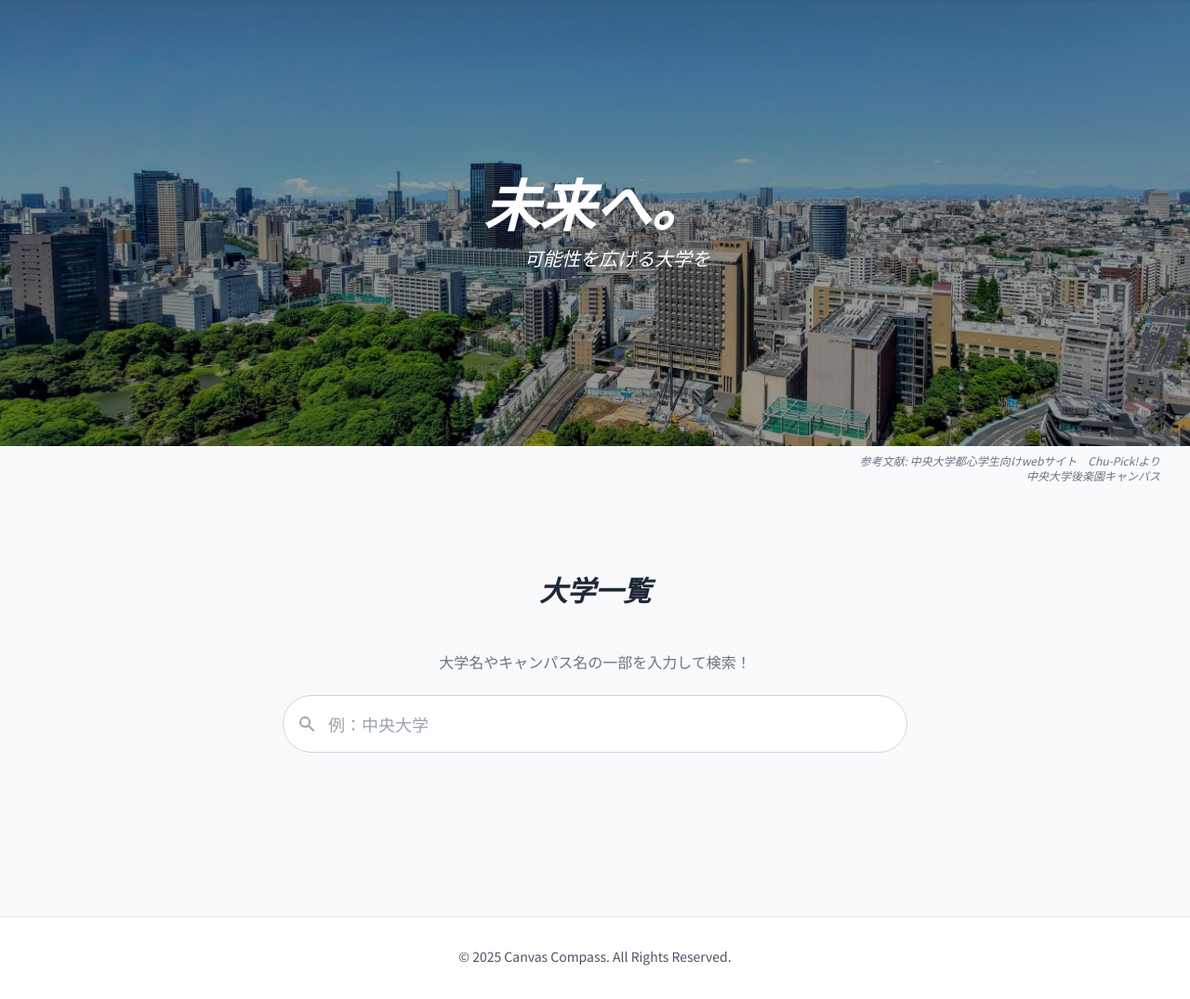
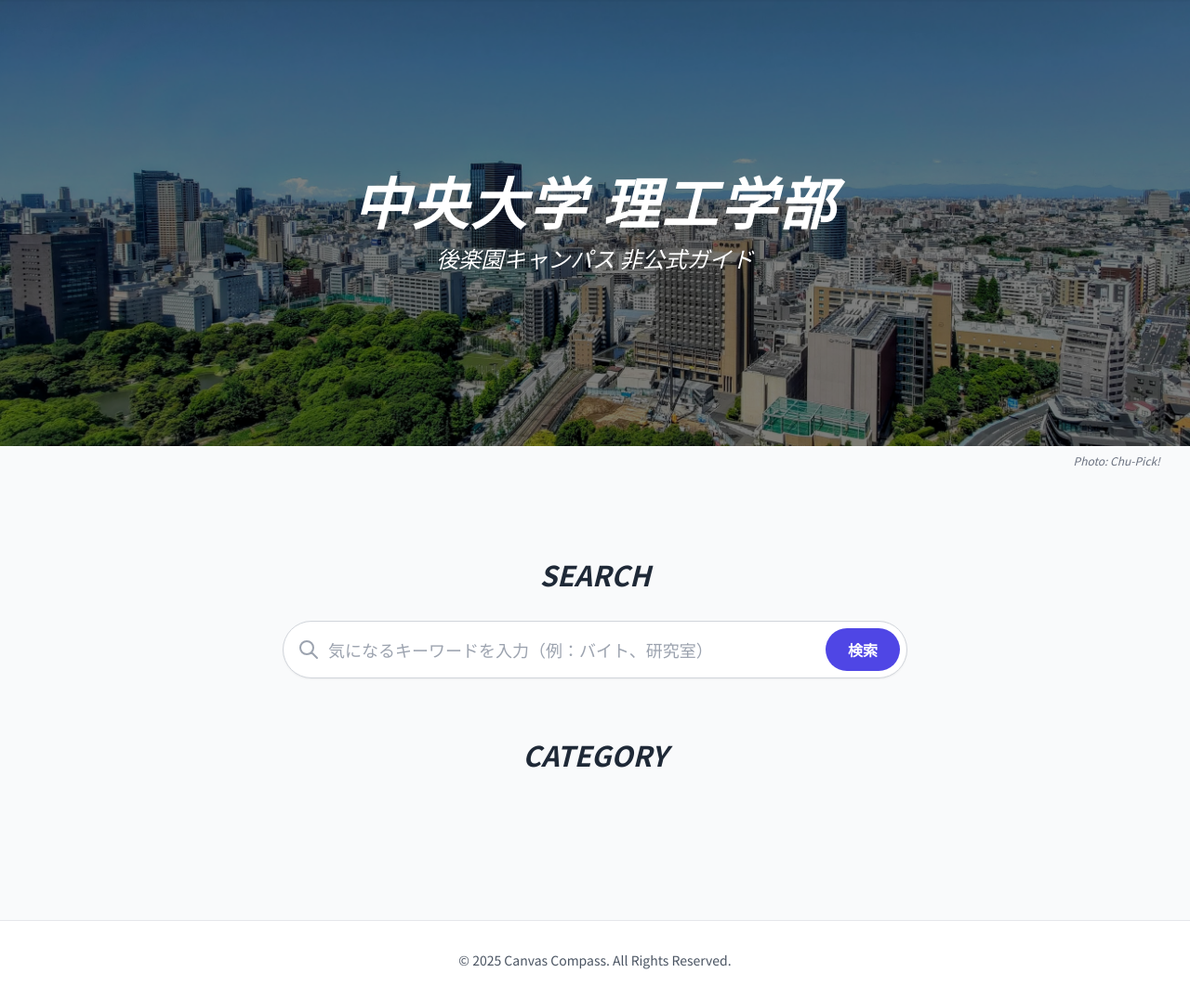
Before and after one commit to Yusuke0324-create/university-guide, a Django app: page /campus_guide/ in a window 1280 px wide. Shown: the part 81-1156 px from the top of the page at 93% size. Before the commit the page ends 1120 px from the top, so only its background shows below. Run offline with Django 5.2, Linux system fonts and the light colour scheme; data that the repository does not hold is empty; some libraries are stand-ins or nearby versions.

Commit message:
中大に限定した5大カテゴリの実装(作業中)

```diff
--- a/campus_guide/urls.py
+++ b/campus_guide/urls.py
@@ -19,5 +19,6 @@
     path('blog/<int:pk>/', views.BlogPostDetailView.as_view(), name='blog_post_detail'),
 
     # 5. 検索結果ページ
-    path('search/', views.SearchView.as_view(), name='search'),
+    path('search/', views.search_view, name='search'),
+# カッコなしで、「この関数を使ってね」と伝えるのが正解です
 ]
--- a/campus_guide/views.py
+++ b/campus_guide/views.py
@@ -1,27 +1,29 @@
-# campus_guide/views.py
-
 from django.shortcuts import render
 from django.views import View, generic
 from .models import University, Campus, Blog
 from django.db.models import Q
 
-# 1. トップページ：大学一覧を表示するビュー
+# 1. トップページ：カテゴリ（旧University）一覧を表示
 class TopPage(generic.ListView):
     model = University
-    template_name = 'app_folder/university_list.html'  # ← 修正
+    template_name = 'app_folder/university_list.html'
     context_object_name = 'universities'
     paginate_by = 6
 
-# 2. 大学詳細ページ：キャンパス一覧を表示するビュー
+    # 登録順（ID順）に並べる設定を追加しておくと表示が安定します
+    def get_queryset(self):
+        return University.objects.order_by('id')
+
+# 2. カテゴリ詳細ページ：記事一覧を直接表示（ロジック変更なし）
 class UniversityDetailView(generic.DetailView):
     model = University
-    template_name = 'app_folder/university_detail.html' # ← 修正
+    template_name = 'app_folder/university_detail.html'
     context_object_name = 'university'
 
-# 3. キャンパス詳細ページ：ブログ一覧を表示するビュー
+# 3. キャンパス詳細ページ（今回は使わないが残しておく）
 class CampusDetailView(generic.DetailView):
     model = Campus
-    template_name = 'app_folder/campus_detail.html' # ← 修正
+    template_name = 'app_folder/campus_detail.html'
     context_object_name = 'campus'
 
     def get_context_data(self, **kwargs):
@@ -32,18 +34,23 @@
 # 4. ブログ詳細ページ
 class BlogPostDetailView(generic.DetailView):
     model = Blog
-    template_name = 'app_folder/blog_post_detail.html' # ← 修正
+    template_name = 'app_folder/blog_post_detail.html'
     context_object_name = 'blog_post'
 
-# 5. 検索ビュー
-class SearchView(View):
-    def get(self, request, *args, **kwargs):
-        query = self.request.GET.get('input_data')
-        if query:
-            results = Campus.objects.select_related('university').filter(
-                Q(name__icontains=query) | Q(university__name__icontains=query)
-            )
-        else:
-            results = Campus.objects.none()
-        # ↓ 戻り値のテンプレート名も修正
-        return render(request, 'app_folder/search_results.html', {'results': results, 'query': query})
+# 5. 検索ビュー（ここを大きく修正！）
+# クラス(SearchView)から関数(search_view)に変更して、ブログを検索するようにしました
+def search_view(request):
+    # HTMLの <input name="keyword"> から検索語句を受け取る
+    query = request.GET.get('keyword')
+    results = []
+
+    if query:
+        # Blogモデルの「タイトル」または「本文」に検索語句が含まれているものを探す
+        results = Blog.objects.filter(
+            Q(title__icontains=query) | Q(content__icontains=query)
+        ).order_by('-created_at') # 新しい順に並べる
+
+    return render(request, 'app_folder/search_results.html', {
+        'query': query,
+        'results': results,
+    })
--- a/templates/app_folder/university_list.html
+++ b/templates/app_folder/university_list.html
@@ -1,84 +1,91 @@
 {% extends 'base.html' %}
 {% load static %}
 
-{% block title %}Canvas Compass | 大学一覧{% endblock %}
+{% block title %}Canvas Compass | 中央大学理工学部{% endblock %}
 
 {% block contents %}
 <div class="w-full">
 
-    {# ヒーローセクション（サイトの顔となる大きな画像部分） #}
-    <section class="relative w-full h-[60vh] flex items-center justify-center text-white" style="background-image: url('{% static 'images/kourakuen_koishikawa.jpg' %}'); background-size: cover; background-position: center;">
-        <div class="absolute inset-0 bg-black opacity-40"></div>
+    {# ヒーローセクション #}
+    <section class="relative w-full h-[60vh] flex items-center justify-center text-white"
+             style="background-image: url('{% static 'images/kourakuen_koishikawa.jpg' %}'); background-size: cover; background-position: center;">
+        <div class="absolute inset-0 bg-black opacity-50"></div>
         <div class="relative text-center px-4">
-            <h1 class="text-4xl md:text-6xl font-extrabold italic">未来へ。</h1>
-            <p class="mt-4 text-lg md:text-xl pl-12 italic">可能性を広げる大学を</p>
+            <h1 class="text-4xl md:text-6xl font-extrabold italic tracking-wider mb-4">
+                中央大学 理工学部
+            </h1>
+            <p class="mt-2 text-lg md:text-2xl italic font-light">
+                後楽園キャンパス 非公式ガイド
+            </p>
         </div>
     </section>
 
     {# 参考文献 #}
     <div class="max-w-7xl mx-auto px-4 sm:px-6 lg:px-8 mt-2 mb-8 text-right">
         <p class="text-xs text-gray-500 italic">
-            参考文献: <a href="https://chu-pick.jimdofree.com/2023/05/24/photo-library/" class="hover:underline">中央大学都心学生向けwebサイト　Chu-Pick!より <br>中央大学後楽園キャンパス</a>
+            Photo: <a href="https://chu-pick.jimdofree.com/2023/05/24/photo-library/" class="hover:underline">Chu-Pick!</a>
         </p>
     </div>
 
     <div class="container mx-auto px-4 sm:px-6 lg:px-8 py-16">
-        <h2 class="text-center text-3xl font-bold text-gray-800 mb-12 italic">大学一覧</h2>
-
-        {# 検索フォーム #}
         <div class="max-w-2xl mx-auto mb-16">
-            <p class="text-center text-gray-500 mb-6">大学名やキャンパス名の一部を入力して検索！</p>
-            <form id="search-form" action="{% url 'campus_guide:search' %}" method="get">
+            <h2 class="text-center text-3xl font-bold text-gray-800 mb-8 italic">SEARCH</h2>
+            <form action="{% url 'campus_guide:search' %}" method="get" class="relative">
                 <div class="relative">
                     <div class="absolute inset-y-0 left-0 pl-4 flex items-center pointer-events-none">
-                        <svg class="h-5 w-5 text-gray-400" xmlns="http://www.w3.org/2000/svg" viewBox="0 0 20 20" fill="currentColor"><path fill-rule="evenodd" d="M8 4a4 4 0 100 8 4 4 0 000-8zM2 8a6 6 0 1110.89 3.476l4.817 4.817a1 1 0 01-1.414 1.414l-4.816-4.816A6 6 0 012 8z" clip-rule="evenodd" /></svg>
+                        {# 虫眼鏡アイコン #}
+                        <svg class="h-6 w-6 text-gray-400" xmlns="http://www.w3.org/2000/svg" fill="none" viewBox="0 0 24 24" stroke="currentColor">
+                            <path stroke-linecap="round" stroke-linejoin="round" stroke-width="2" d="M21 21l-6-6m2-5a7 7 0 11-14 0 7 7 0 0114 0z" />
+                        </svg>
                     </div>
-                    <input class="w-full p-4 pl-12 text-lg border border-gray-300 rounded-full focus:outline-none focus:ring-2 focus:ring-indigo-500 focus:border-transparent transition" type="text" name="input_data" placeholder="例：中央大学">
+                    <input type="text" name="keyword"
+                           class="w-full p-4 pl-12 text-lg border border-gray-300 rounded-full shadow-sm focus:outline-none focus:ring-2 focus:ring-indigo-500 focus:border-transparent transition"
+                           placeholder="気になるキーワードを入力（例：バイト、研究室）">
+                    <button type="submit" class="absolute right-2 top-2 bottom-2 bg-indigo-600 hover:bg-indigo-700 text-white px-6 rounded-full font-bold transition">
+                        検索
+                    </button>
                 </div>
             </form>
         </div>
+        <h2 class="text-center text-3xl font-bold text-gray-800 mb-12 italic">CATEGORY</h2>
 
-        {# 大学カードの一覧表示 #}
+        {# カテゴリカード一覧 #}
         <div class="grid grid-cols-1 md:grid-cols-2 lg:grid-cols-3 gap-8">
             {% for university in universities %}
-            <a href="{% url 'campus_guide:university_detail' university.id %}" class="group relative block w-full h-80 rounded-2xl overflow-hidden shadow-lg transform hover:-translate-y-2 transition-transform duration-300">
-                <img src="{% if university.image %}{{ university.image.url }}{% else %}{% static 'images/scsk.jpg' %}{% endif %}" alt="{{ university.name }}" class="absolute inset-0 w-full h-full object-cover transition-transform duration-500 group-hover:scale-110">
-                <div class="absolute inset-0 bg-gradient-to-t from-black/80 to-transparent"></div>
-                <div class="relative h-full flex flex-col justify-end p-6 text-white">
+            <a href="{% url 'campus_guide:university_detail' university.id %}" class="group relative block w-full h-64 rounded-2xl overflow-hidden shadow-lg transform hover:-translate-y-2 transition-transform duration-300">
 
-                    <p class="mb-2">
-                        <span class="text-xs font-semibold px-2 py-1 rounded-full text-white {% if university.category.name == '国立' %}bg-blue-500{% elif university.category.name == '私立' %}bg-red-500{% else %}bg-gray-500{% endif %}">
+                {# 背景画像（画像がない場合はグラデーションを表示） #}
+                {% if university.image %}
+                    <img src="{{ university.image.url }}" alt="{{ university.name }}" class="absolute inset-0 w-full h-full object-cover transition-transform duration-500 group-hover:scale-110">
+                    <div class="absolute inset-0 bg-black/50 group-hover:bg-black/40 transition"></div>
+                {% else %}
+                    {# ダミー画像（グラデーション） #}
+                    <div class="absolute inset-0 bg-gradient-to-br from-indigo-500 to-purple-600 transition duration-500 group-hover:scale-110"></div>
+                {% endif %}
+
+                <div class="relative h-full flex flex-col justify-center items-center text-white p-6">
+
+                    {# --- カテゴリバッジ表示エリア --- #}
+                    <div class="absolute top-4 right-4">
+                        <span class="px-3 py-1 rounded-full text-xs font-bold shadow-sm
+                            {% if university.category.name == '受験生' %} bg-red-500 text-white
+                            {% elif university.category.name == '就活生' %} bg-blue-500 text-white
+                            {% elif university.category.name == '在学生' %} bg-green-500 text-white
+                            {% elif university.category.name == '全学年' %} bg-green-500 text-white
+                            {% else %} bg-gray-600 text-white {% endif %}">
                             {{ university.category.name }}
                         </span>
-                    </p>
+                    </div>
+                    {# ---------------------------- #}
 
-                    <h3 class="text-2xl font-bold italic">{{ university.name }}</h3>
-
-                    <div class="mt-4 opacity-0 group-hover:opacity-100 transition-opacity duration-300 flex items-center text-sm">
-                        キャンパス一覧を見る
-                        <svg xmlns="http://www.w3.org/2000/svg" class="h-4 w-4 ml-1" fill="none" viewBox="0 0 24 24" stroke="currentColor"><path stroke-linecap="round" stroke-linejoin="round" stroke-width="2" d="M17 8l4 4m0 0l-4 4m4-4H3" /></svg>
+                    <h3 class="text-3xl font-bold italic tracking-widest">{{ university.name }}</h3>
+                    <div class="mt-4 opacity-0 group-hover:opacity-100 transition-opacity duration-300 bg-white/20 px-4 py-1 rounded-full text-sm backdrop-blur-sm">
+                        記事を見る &rarr;
                     </div>
                 </div>
             </a>
             {% endfor %}
         </div>
-
-        {# ページネーション（ページ送り）の表示 #}
-        {% if is_paginated %}
-        <nav aria-label="Page navigation" class="mt-16">
-            <ul class="flex justify-center items-center -space-x-px h-10 text-base">
-                {% if page_obj.has_previous %}
-                    <li><a href="?page={{ page_obj.previous_page_number }}" class="flex items-center justify-center px-4 h-10 leading-tight text-gray-500 bg-white border border-gray-300 rounded-l-lg hover:bg-gray-100 hover:text-gray-700">前へ</a></li>
-                {% endif %}
-                <li class="flex items-center justify-center px-4 h-10 text-gray-700 bg-white border border-gray-300">
-                    <span>{{ page_obj.number }} / {{ page_obj.paginator.num_pages }}</span>
-                </li>
-                {% if page_obj.has_next %}
-                    <li><a href="?page={{ page_obj.next_page_number }}" class="flex items-center justify-center px-4 h-10 leading-tight text-gray-500 bg-white border border-gray-300 rounded-r-lg hover:bg-gray-100 hover:text-gray-700">次へ</a></li>
-                {% endif %}
-            </ul>
-        </nav>
-        {% endif %}
     </div>
 </div>
 {% endblock %}
```
Also changed, not shown: templates/app_folder/search_results.html (+48 -29 lines), templates/app_folder/university_detail.html (+52 -36 lines).
